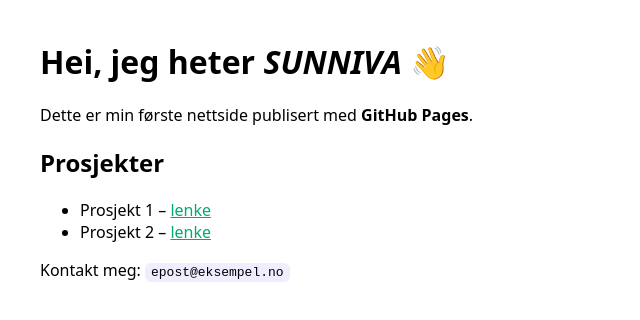
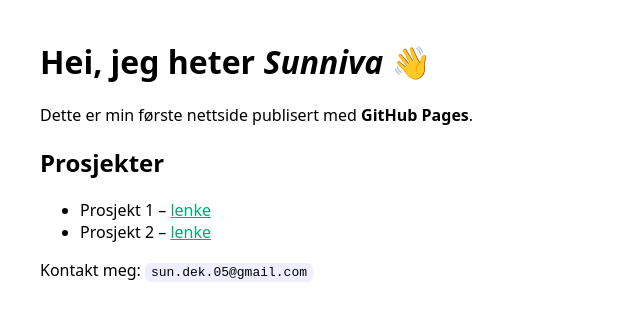
Before and after one commit to sunmaddek/sunmaddek.github.io, a plain HTML site: page index.html in a window 1280 px wide. Shown: the whole page, without its empty margins (0-640 px from the left). Drawn offline with Linux system fonts and the light colour scheme.

Commit message:
Correct name spelling and update contact email

```diff
--- a/index.html
+++ b/index.html
@@ -4,12 +4,12 @@
 <meta name="viewport" content="width=device-width, initial-scale=1">
 <title>Min portfolio</title>
 <style>body{font-family:system-ui,Segoe UI,Arial;margin:40px;max-width:720px}h1{font-size:2rem}a{color:#0a7}code{background:#eef;padding:2px 6px;border-radius:6px}</style>
-<h1>Hei, jeg heter <em>SUNNIVA</em> 👋</h1>
+<h1>Hei, jeg heter <em>Sunniva</em> 👋</h1>
 <p>Dette er min første nettside publisert med <strong>GitHub Pages</strong>.</p>
 <h2>Prosjekter</h2>
 <ul>
   <li>Prosjekt 1 – <a href="#">lenke</a></li>
   <li>Prosjekt 2 – <a href="#">lenke</a></li>
 </ul>
-<p>Kontakt meg: <code>epost@eksempel.no</code></p>
+<p>Kontakt meg: <code>sun.dek.05@gmail.com</code></p>
 </html>
```
